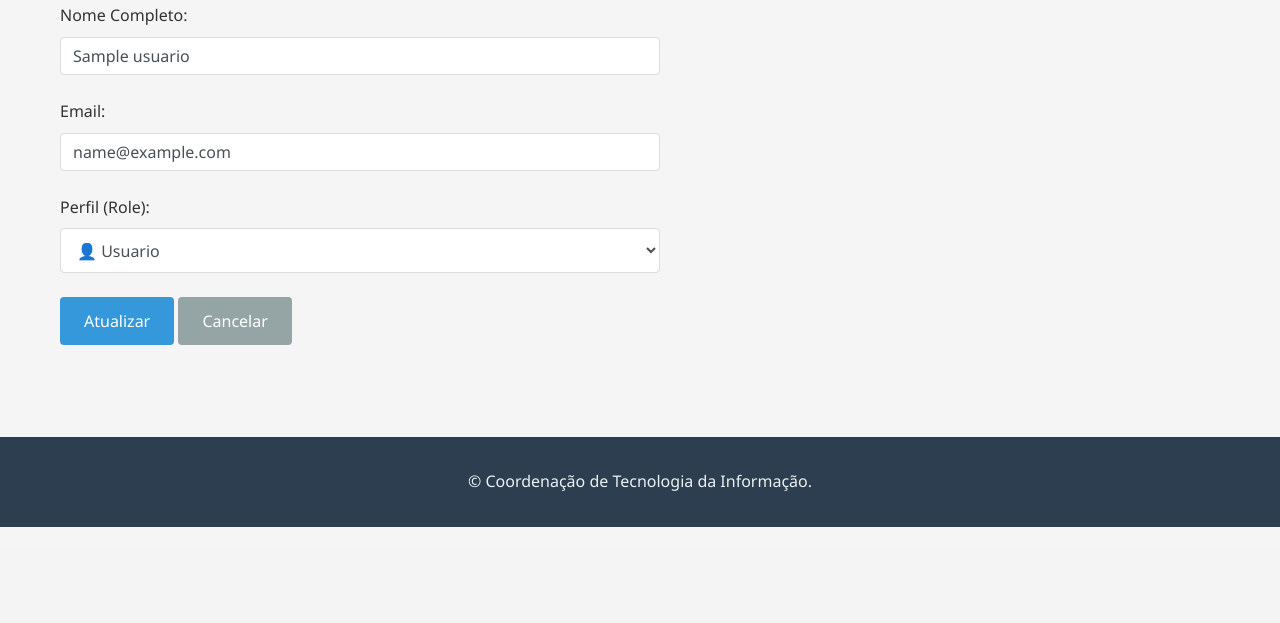
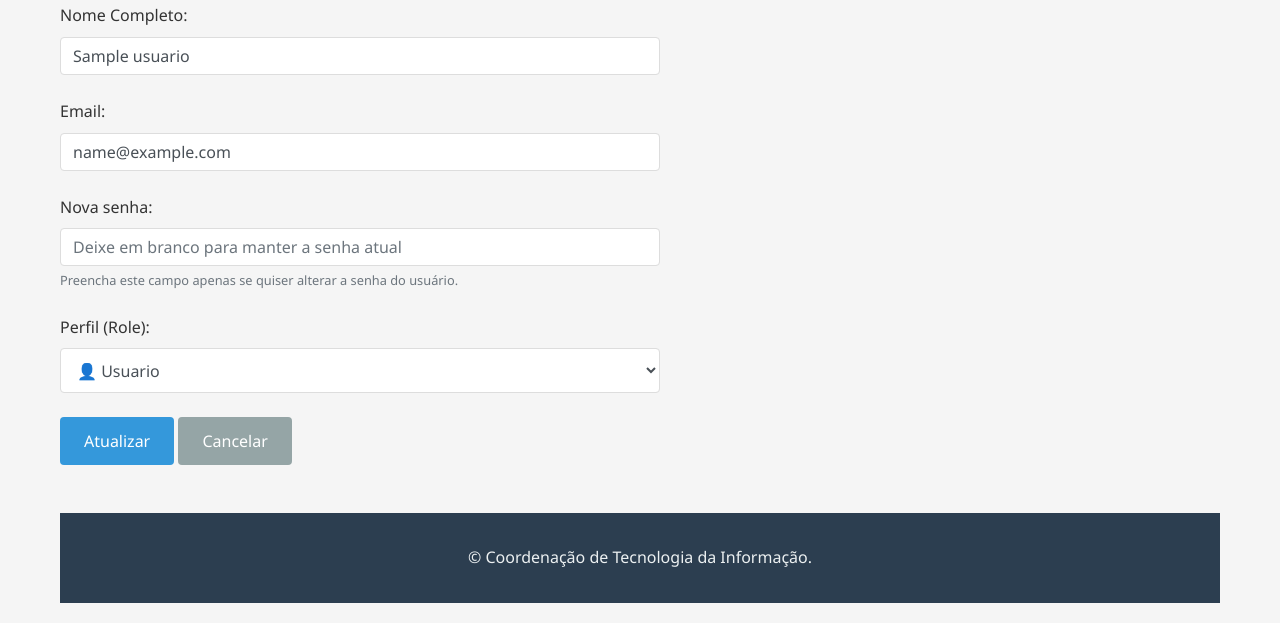
Before and after one commit to jesusvitao/estoque-sistema, a Flask app: page /usuario/editar/1 in a window 1280 px wide. Shown: the part 252-875 px from the top of the page. Before the commit the page ends 779 px from the top, so only its background shows below. Run offline with Flask 3, Linux system fonts and the light colour scheme; the visitor is signed in with stand-in values (Sample User, id 1); a database or web service that is not in the repository returns one stand-in record (values such as "Sample title"); some libraries are stand-ins or nearby versions.

Commit message:
Update usuario_form.html

```diff
--- a/templates/usuario_form.html
+++ b/templates/usuario_form.html
@@ -36,18 +36,53 @@
        <form method="POST" class="mt-4" style="max-width: 600px;">
     <div class="form-group">
         <label for="nome">Nome Completo:</label>
-                <input type="text" class="form-control" id="nome" name="nome" value="{{ usuario[1] if usuario else '' }}" required>
+        <input
+            type="text"
+            class="form-control"
+            id="nome"
+            name="nome"
+            value="{{ usuario[1] if usuario else '' }}"
+            required
+        >
     </div>
 
     <div class="form-group">
         <label for="email">Email:</label>
-                <input type="email" class="form-control" id="email" name="email" value="{{ usuario[2] if usuario else '' }}" required>
+        <input
+            type="email"
+            class="form-control"
+            id="email"
+            name="email"
+            value="{{ usuario[2] if usuario else '' }}"
+            required
+        >
     </div>
 
     {% if not usuario %}
         <div class="form-group">
             <label for="senha">Senha:</label>
-                <input type="password" class="form-control" id="senha" name="senha" placeholder="Digite a senha do novo usuario" required>
+            <input
+                type="password"
+                class="form-control"
+                id="senha"
+                name="senha"
+                placeholder="Digite a senha do novo usuário"
+                required
+            >
+        </div>
+    {% else %}
+        <div class="form-group">
+            <label for="senha">Nova senha:</label>
+            <input
+                type="password"
+                class="form-control"
+                id="senha"
+                name="senha"
+                placeholder="Deixe em branco para manter a senha atual"
+            >
+            <small class="form-text text-muted">
+                Preencha este campo apenas se quiser alterar a senha do usuário.
+            </small>
         </div>
     {% endif %}
 
@@ -64,11 +99,15 @@
     </div>
 
     <div class="form-group">
-                <button type="submit" class="btn btn-primary">{% if usuario %}Atualizar{% else %}Cadastrar{% endif %}</button>
-                <a href="{{ url_for('usuarios') }}" class="btn btn-secondary">Cancelar</a>
+        <button type="submit" class="btn btn-primary">
+            {% if usuario %}Atualizar{% else %}Cadastrar{% endif %}
+        </button>
+
+        <a href="{{ url_for('usuarios') }}" class="btn btn-secondary">
+            Cancelar
+        </a>
     </div>
 </form>
-    </div>
 
     <footer class="mt-5">
         <p>&copy; Coordenação de Tecnologia da Informação.</p>
```
Lines whose indentation alone changed are shown as unchanged.
